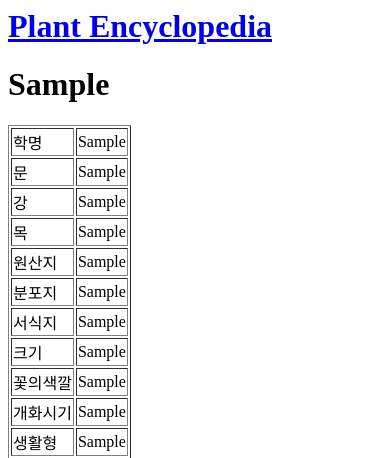
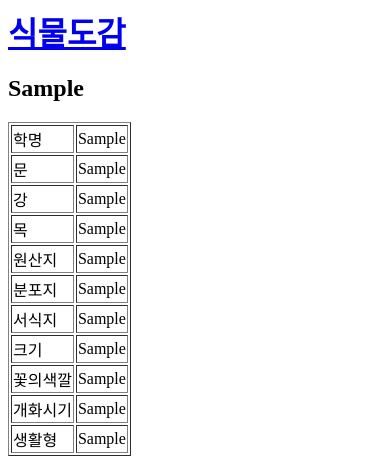
Before and after one commit to joomanba/plant, a Django app: page /plant/1/ in a window 390 px wide. Shown: the top 458 px of the page. Run offline with Django 4.2, Linux system fonts and the light colour scheme; tables that the repository leaves empty hold one stand-in row (values such as "Sample post"); grey boxes marked "Sample" are stand-in pictures.

```diff
--- a/plant/templates/plant/base.html
+++ b/plant/templates/plant/base.html
@@ -1,6 +1,11 @@
+<head>
+    <meta charset="UTF-8" />
+    <meta name="viewport" content="width=device-width, initial-scale=1.0" />
+    <title>Plant Encyclopedia</title>
+</head>
 <body>
     <div class="page-header">
-        <h1><a href="/">Plant Encyclopedia</a></h1>
+        <h1><a href="/">식물도감</a></h1>
     </div>
     <div class="content container">
         <div class="row">
--- a/plant/templates/plant/plant_detail.html
+++ b/plant/templates/plant/plant_detail.html
@@ -2,7 +2,7 @@
 
 {% block content %}
     <div class="plant">
-        <h1>{{ plant.제목 }}</h1>
+        <h2>{{ plant.제목 }}</h2>
 
         <table border="1">
             {% if plant.학명 %}
--- a/plant/templates/plant/plant_list.html
+++ b/plant/templates/plant/plant_list.html
@@ -10,7 +10,7 @@
     </head>
     <body>
         <div>
-            <h1><a href="/">Plant Encyclopedia</a></h1>
+            <h1><a href="/">식물도감</a></h1>
         </div>
 
         {% for plant in plants %}
```
